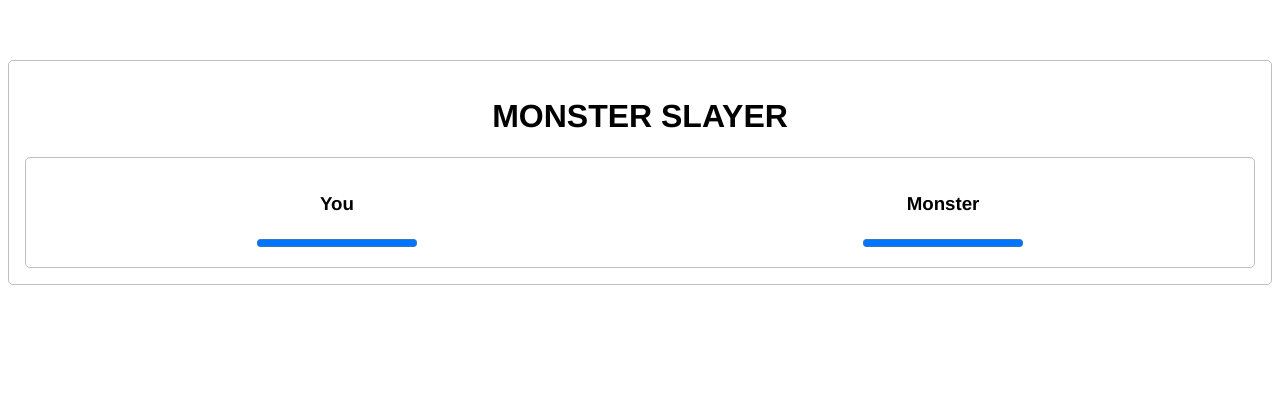
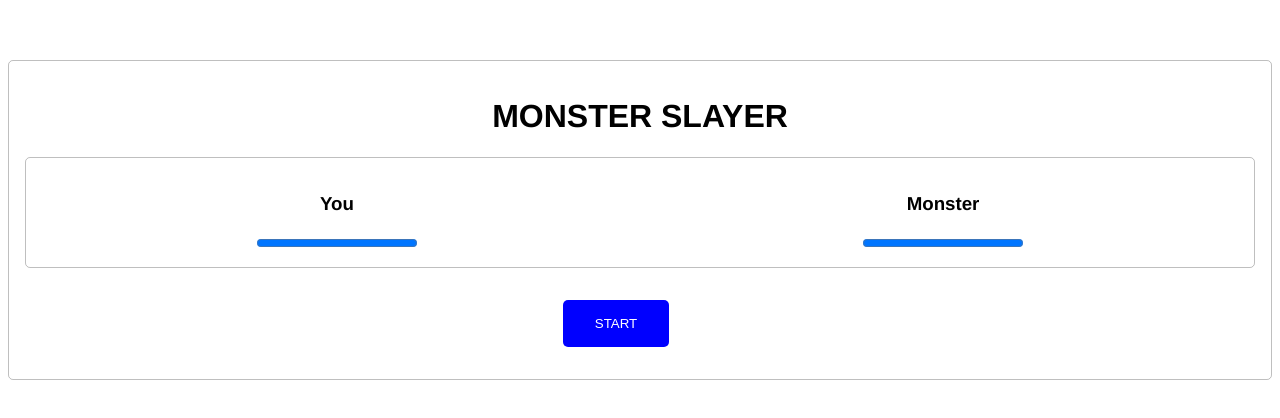
Before and after one commit to xthirtysix/monster-slayer, a Vue app: page / in a window 1280 px wide. Shown: the top 418 px of the page. Built offline with nearby package versions, Linux system fonts and the light colour scheme.

Commit message:
Add action-bar that starts game, and controles battle

```diff
--- a/src/App.vue
+++ b/src/App.vue
@@ -2,28 +2,34 @@
   <div id="app" class="container">
     <h1 class="main-header">{{ name }}</h1>
     <Rivals/>
+    <Actionbar
+      @start-end-game="isRunning = !isRunning"
+      :running="isRunning"/>
   </div>
 </template>
 
 <script>
 import Rivals from './components/Rivals.vue';
+import Actionbar from './components/Actionbar.vue';
 
 export default {
   name: 'Monster Slayer',
   data() {
     return {
       name: 'Monster Slayer',
+      isRunning: false,
     };
   },
   components: {
     Rivals,
+    Actionbar,
   },
 };
 </script>
 
 
 <style lang="scss">
-  @import '@/scss/_mixins.scss';
+  @import './scss/_mixins.scss';
 
   #app {
     @include border;
--- a/src/components/Actionbar.vue
+++ b/src/components/Actionbar.vue
@@ -1,10 +1,93 @@
 <template>
-  <section class="action-bar">
+  <section class="action-bar" v-if="!running">
+    <button
+      class="action-bar__btn action-bar__btn--start"
+      type="button"
+      @click="$emit('start-end-game')">
+      Start
+    </button>
+  </section>
+  <section class="action-bar" v-else>
+    <button
+      class="action-bar__btn action-bar__btn--attack"
+      type="button">
+      Attack
+    </button>
+    <button
+      class="action-bar__btn action-bar__btn--special"
+      type="button">
+      Special attack
+    </button>
+    <button
+      class="action-bar__btn action-bar__btn--heal"
+      type="button">
+      Heal
+    </button>
+    <button
+      class="action-bar__btn action-bar__btn--run"
+      type="button"
+      @click="$emit('start-end-game')">
+      Run!
+    </button>
   </section>
 </template>
 
 <script>
+export default {
+  props: {
+    running: Boolean,
+  },
+  data() {
+    return {
+    };
+  },
+};
 </script>
 
-<style scoped type="scss">
+<style type="scss">
+@import '../scss/_variables.scss';
+.action-bar {
+  display: grid;
+  grid-template-columns: max-content max-content max-content max-content;
+  grid-column-gap: 1rem;
+  justify-content: center;
+  padding: 2rem 0 1rem;
+}
+
+.action-bar__btn {
+  padding: 1rem 2rem;
+  text-transform: uppercase;
+  color: var(--white);
+  background-color: transparent;
+  border: none;
+  border-radius: 5px;
+  outline: none;
+  transition: 0.3s ease-in-out;
+}
+
+.action-bar__btn:hover {
+  opacity: 0.7;
+}
+
+.action-bar__btn--start {
+  background-color: var(--blue);
+}
+
+.action-bar__btn--attack {
+    background-color: var(--red);
+  }
+
+.action-bar__btn--special {
+    background-color: var(--red);
+  }
+
+.action-bar__btn--heal {
+  background-color: var(--green);
+}
+
+.action-bar__btn--run {
+  color: var(--black);
+  background-color: var(--whie);
+  border: 1px solid var(--black);
+}
 </style>
--- a/src/components/Rivals.vue
+++ b/src/components/Rivals.vue
@@ -52,8 +52,8 @@ export default {
 </script>
 
 <style scoped lang="scss">
-  @import '@/scss/_mixins.scss';
-  @import '@/scss/_base.scss';
+  @import '../scss/_mixins.scss';
+  @import '../scss/_base.scss';
 
   .rivals {
     @include border;
--- a/src/scss/_variables.scss
+++ b/src/scss/_variables.scss
@@ -0,0 +1,7 @@
+:root {
+  --white: white;
+  --black: black;
+  --red: red;
+  --green: green;
+  --blue: blue;
+}
```
